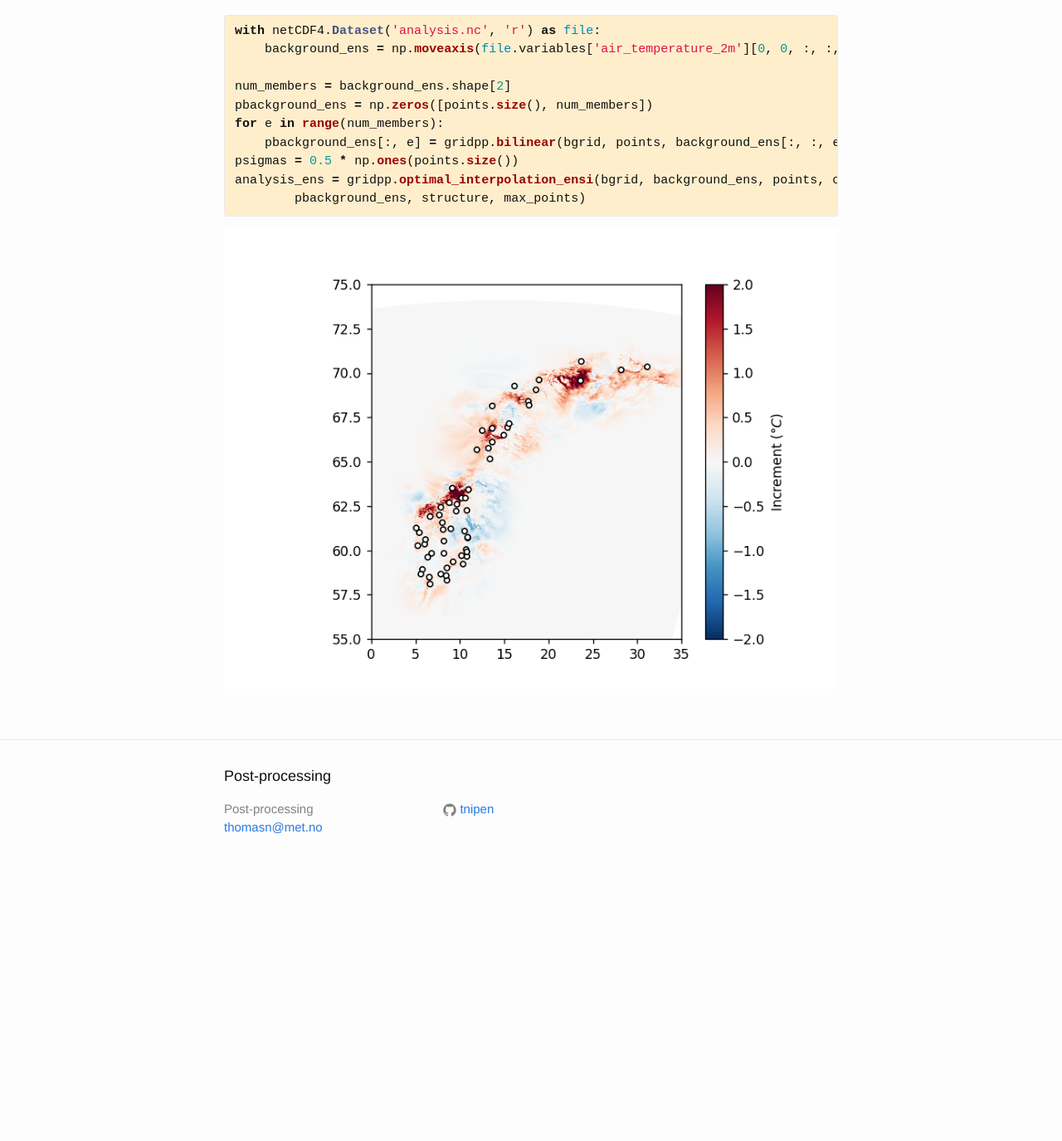
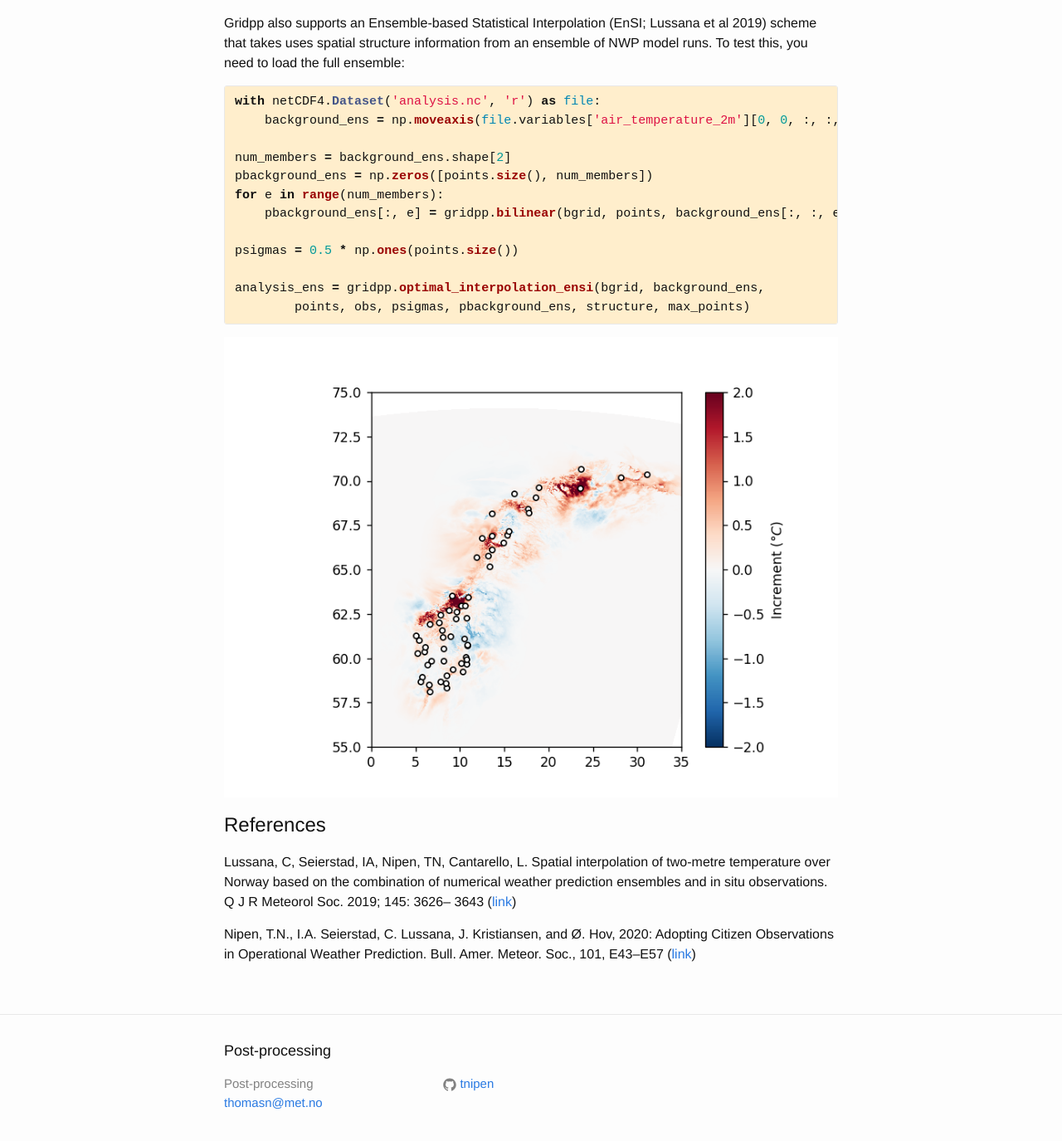
Before and after one commit to tnipen/tnipen.github.io, a Jekyll site: the page built from _posts/2020-05-22-titanlib-gridpp.markdown, in a window 1280 px wide and 1400 px high, scrolled down 3172 px. Shown: the top 1375 px of the window at 83% size. Built offline with Jekyll 4.4.1, drawn with Linux system fonts in a browser that asks for light colours; before the commit the page ends 4241 px from its top, so only the background shows below that; some of the changed text lies outside the part shown.

Commit message:
Added references

```diff
--- a/_posts/2020-05-22-titanlib-gridpp.markdown
+++ b/_posts/2020-05-22-titanlib-gridpp.markdown
@@ -97,10 +97,11 @@ max_points = 10
 
 Now we have defined all the required inputs and we can create a gridded analysis:
 {% highlight python %}
-analysis = gridpp.optimal_interpolation(bgrid, background, points, obs, variance_ratios, pbackground, structure, max_points)
+analysis = gridpp.optimal_interpolation(bgrid, background, points,
+        obs, variance_ratios, pbackground, structure, max_points)
 {% endhighlight %}
 
-## Plotting the result
+# Plotting the result
 
 Finally, we can plot the analysis increments:
 {% highlight python %}
@@ -117,8 +118,11 @@ mpl.show()
 
 ![Analysis increment map]({{ site.url }}/assets/img/analysis_increment.png)
 
-## Ensemble OI
+# Ensemble mode
 
+Gridpp also supports an Ensemble-based Statistical Interpolation (EnSI; Lussana et al 2019) scheme that takes
+uses spatial structure information from an ensemble of NWP model runs. To test this, you need to load the
+full ensemble:
 
 {% highlight python %}
 with netCDF4.Dataset('analysis.nc', 'r') as file:
@@ -128,9 +132,21 @@ num_members = background_ens.shape[2]
 pbackground_ens = np.zeros([points.size(), num_members])
 for e in range(num_members):
     pbackground_ens[:, e] = gridpp.bilinear(bgrid, points, background_ens[:, :, e])
+
 psigmas = 0.5 * np.ones(points.size())
-analysis_ens = gridpp.optimal_interpolation_ensi(bgrid, background_ens, points, obs, psigmas,
-        pbackground_ens, structure, max_points)
+
+analysis_ens = gridpp.optimal_interpolation_ensi(bgrid, background_ens,
+        points, obs, psigmas, pbackground_ens, structure, max_points)
 {% endhighlight %}
 
 ![Analysis increment map for ensemble]({{ site.url }}/assets/img/analysis_increment_ens.png)
+
+# References
+
+Lussana, C, Seierstad, IA, Nipen, TN, Cantarello, L. Spatial interpolation of two‐metre temperature over
+Norway based on the combination of numerical weather prediction ensembles and in situ observations. Q J R
+Meteorol Soc. 2019; 145: 3626– 3643 ([link](https://rmets.onlinelibrary.wiley.com/doi/full/10.1002/qj.3646))
+
+Nipen, T.N., I.A. Seierstad, C. Lussana, J. Kristiansen, and Ø. Hov, 2020: Adopting Citizen Observations in
+Operational Weather Prediction. Bull. Amer. Meteor. Soc., 101, E43–E57
+([link](https://journals.ametsoc.org/doi/full/10.1175/BAMS-D-18-0237.1))
```
